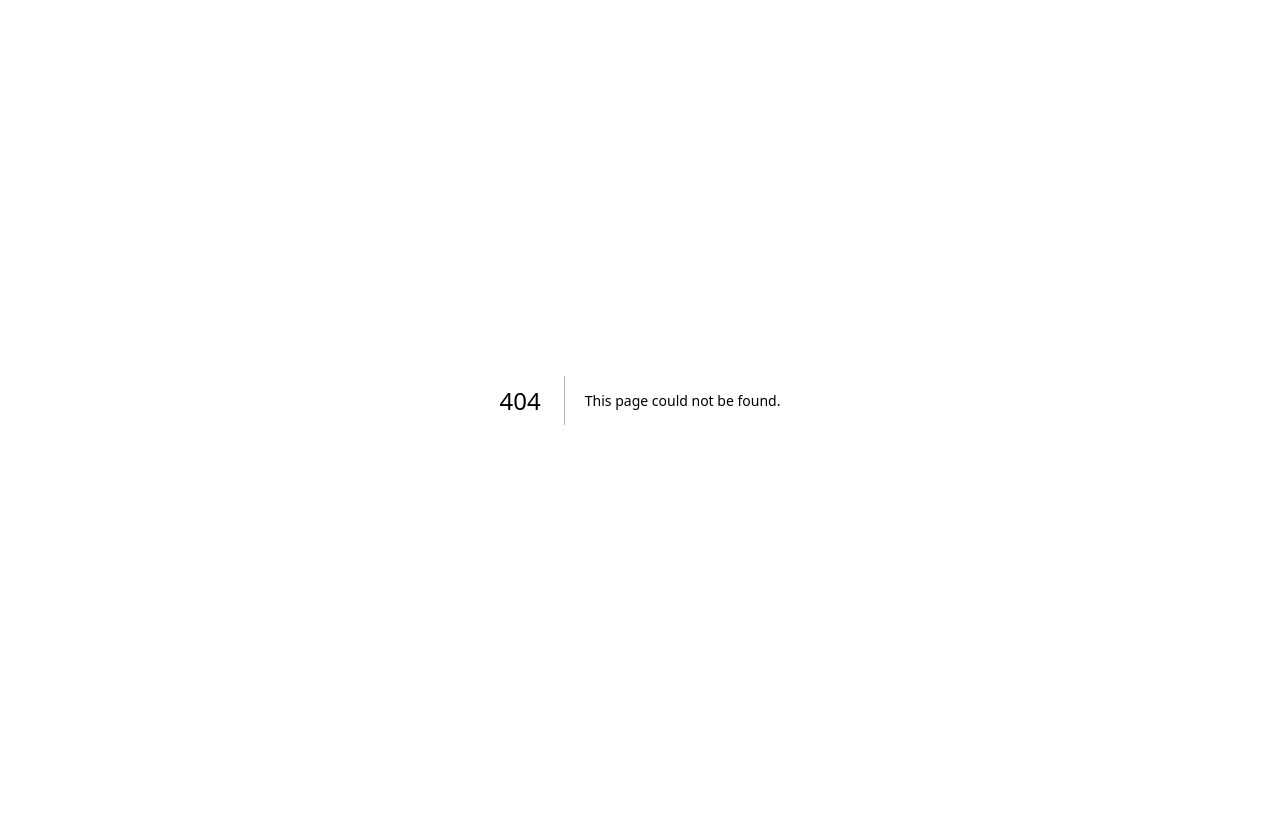
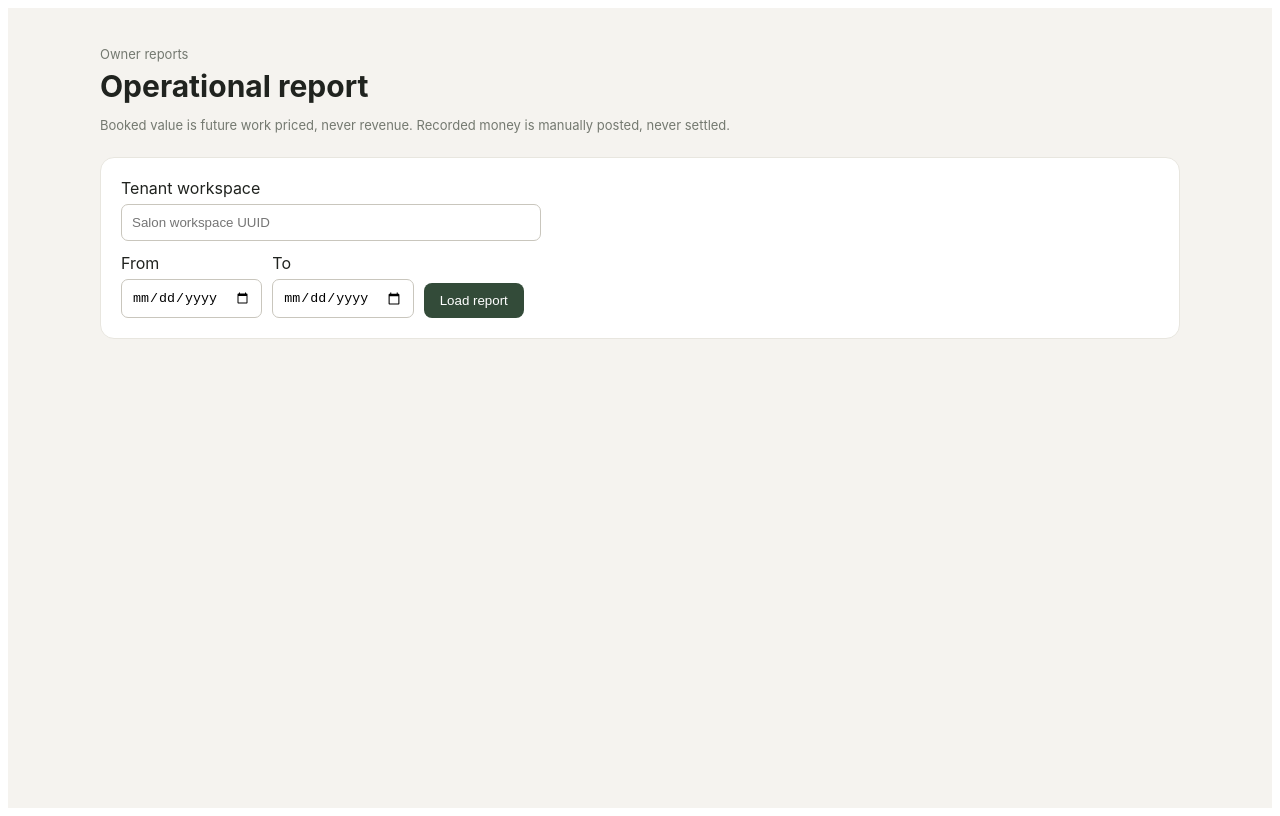
Before and after one commit to harshpgoti/salon-frontend, a Next.js app: page /reports in a window 1280 px wide. Before the commit this address had no page. Built offline with nearby package versions, Linux system fonts and the light colour scheme.

Commit message:
feat(reports): TASK-042 operational report page and proxy (FR-059)

```diff
--- /dev/null
+++ b/pages/api/reports.js
@@ -0,0 +1,71 @@
+import { randomUUID } from "crypto";
+
+// Stateless proxy, same contract as api/settings.js: forward the browser's cookies so the
+// API resolves the caller from its own session and enforces tenant scope. The proxy never
+// decides who the caller is and never trusts a tenant id from the client.
+const API_BASE = process.env.API_BASE_URL;
+const UUID = /^[0-9a-f]{8}-[0-9a-f]{4}-[0-9a-f]{4}-[0-9a-f]{4}-[0-9a-f]{12}$/i;
+const DAY = /^\d{4}-\d{2}-\d{2}$/;
+const REPORT = /^(today|operational)$/;
+
+export default async function handler(req, res) {
+  const requestId = randomUUID();
+  res.setHeader("X-Request-ID", requestId);
+
+  if (!API_BASE) {
+    return res.status(503).json({ detail: { code: "reports_service_unconfigured" } });
+  }
+  if (req.method !== "GET") {
+    res.setHeader("Allow", "GET");
+    return res.status(405).json({ detail: { code: "method_not_allowed" } });
+  }
+
+  const tenantId = req.query.tenant_id;
+  if (!tenantId || Array.isArray(tenantId) || !UUID.test(String(tenantId))) {
+    return res.status(400).json({ detail: { code: "invalid_tenant_id" } });
+  }
+  const report = String(req.query.report ?? "today");
+  if (!REPORT.test(report)) {
+    return res.status(404).json({ detail: { code: "not_found" } });
+  }
+  const params = new URLSearchParams();
+  for (const key of ["day", "date_from", "date_to", "location_id", "staff_id", "service_id"]) {
+    if (req.query[key]) params.append(key, String(req.query[key]));
+  }
+  if ((params.get("day") && !DAY.test(params.get("day")))
+    || (params.get("date_from") && !DAY.test(params.get("date_from")))
+    || (params.get("date_to") && !DAY.test(params.get("date_to")))
+    || (params.get("location_id") && !UUID.test(params.get("location_id")))
+    || (params.get("staff_id") && !UUID.test(params.get("staff_id")))
+    || (params.get("service_id") && !UUID.test(params.get("service_id")))) {
+    return res.status(400).json({ detail: { code: "invalid_filter" } });
+  }
+
+  const cookies = req.headers.cookie || "";
+  const headers = {
+    "X-Request-ID": requestId,
+    ...(cookies ? { cookie: cookies } : {}),
+    ...(req.headers.origin ? { origin: req.headers.origin } : {}),
+  };
+  const suffix = params.toString() ? `?${params}` : "";
+
+  let response;
+  try {
+    response = await fetch(new URL(`/v1/tenants/${tenantId}/reports/${report}${suffix}`, API_BASE), {
+      method: "GET", headers, redirect: "manual",
+    });
+  } catch {
+    return res.status(503).json({ detail: { code: "reports_service_unavailable" } });
+  }
+
+  const upstreamRequestId = response.headers.get("x-request-id");
+  if (upstreamRequestId) res.setHeader("X-Request-ID", upstreamRequestId);
+
+  let parsed;
+  try {
+    parsed = await response.json();
+  } catch {
+    parsed = { detail: { code: "upstream_unreadable_response" } };
+  }
+  return res.status(response.status).json(parsed);
+}
--- /dev/null
+++ b/pages/reports.jsx
@@ -0,0 +1,107 @@
+import { useCallback, useEffect, useState } from "react";
+import Head from "next/head";
+import { useRouter } from "next/router";
+
+const panel = { background: "#ffffff", border: "1px solid #e8e6df", borderRadius: 14, padding: 20, marginBottom: 18 };
+const muted = { color: "#747970", fontSize: 13 };
+const input = { display: "block", width: "100%", boxSizing: "border-box", marginTop: 6, padding: 10, border: "1px solid #c9c6bd", borderRadius: 7 };
+const button = { padding: "10px 16px", background: "#334b39", color: "#fff", border: 0, borderRadius: 8, cursor: "pointer" };
+
+function errorText(payload, fallback) {
+  const detail = payload?.detail;
+  if (typeof detail === "string") return detail;
+  if (detail?.code) return detail.code.replace(/_/g, " ");
+  return fallback;
+}
+
+const money = (minor) => `$${((minor || 0) / 100).toFixed(2)}`;
+
+// Owner operational report (TASK-042): bookings, rates, mix, clients, forecast,
+// utilization and recorded receipts — every figure defined in the response.
+export default function Reports() {
+  const router = useRouter();
+  const [tenantId, setTenantId] = useState("");
+  const [from, setFrom] = useState("");
+  const [to, setTo] = useState("");
+  const [report, setReport] = useState(null);
+  const [error, setError] = useState("");
+
+  const load = useCallback(async () => {
+    if (!tenantId || !from || !to) return;
+    setError("");
+    try {
+      const res = await fetch(`/api/reports?${new URLSearchParams({
+        tenant_id: tenantId, report: "operational", date_from: from, date_to: to })}`,
+        { credentials: "include" });
+      const body = await res.json().catch(() => null);
+      if (!res.ok) throw new Error(errorText(body, "The report could not be loaded."));
+      setReport(body);
+    } catch (err) {
+      setError(err.message || "The report could not be loaded.");
+    }
+  }, [tenantId, from, to]);
+
+  useEffect(() => {
+    if (router.isReady && router.query.tenant) setTenantId(String(router.query.tenant));
+  }, [router.isReady, router.query.tenant]);
+
+  return (
+    <div style={{ minHeight: "100vh", background: "#f5f3ef", color: "#20231f", fontFamily: "Inter, system-ui, sans-serif" }}>
+      <Head><title>Operational report — Salon Operations</title></Head>
+      <main style={{ padding: "38px 5vw", maxWidth: 1080, margin: "0 auto" }}>
+        <header style={{ marginBottom: 24 }}>
+          <div style={muted}>Owner reports</div>
+          <h1 style={{ margin: "6px 0", fontSize: 30 }}>Operational report</h1>
+          <p style={muted}>Booked value is future work priced, never revenue. Recorded money is manually posted, never settled.</p>
+        </header>
+
+        <section style={panel}>
+          <label style={{ display: "block", maxWidth: 420 }}>
+            Tenant workspace
+            <input style={input} value={tenantId} onChange={(e) => setTenantId(e.target.value.trim())}
+              placeholder="Salon workspace UUID" />
+          </label>
+          <div style={{ display: "flex", gap: 10, marginTop: 12, flexWrap: "wrap", alignItems: "flex-end" }}>
+            <label>From
+              <input style={{ ...input, maxWidth: 160 }} type="date" value={from} onChange={(e) => setFrom(e.target.value)} />
+            </label>
+            <label>To
+              <input style={{ ...input, maxWidth: 160 }} type="date" value={to} onChange={(e) => setTo(e.target.value)} />
+            </label>
+            <button type="button" style={button} onClick={load}>Load report</button>
+          </div>
+        </section>
+
+        {error && <p role="alert" style={{ ...panel, color: "#8c2626" }}>{error}</p>}
+
+        {report && (
+          <>
+            <section style={panel}>
+              <h2 style={{ fontSize: 17, margin: "0 0 6px" }}>Bookings ({report.timezone})</h2>
+              <p style={muted}>{report.bookings.total} total · completion {report.rates.completion_rate ?? "—"} · cancellation {report.rates.cancellation_rate ?? "—"} · no-show {report.rates.no_show_rate ?? "—"}</p>
+              <ul style={{ margin: "12px 0 0", paddingLeft: 20 }}>
+                {report.service_mix.map((row) => (
+                  <li key={row.service}>{row.service}: {row.bookings} bookings, {money(row.booked_minor)} booked</li>
+                ))}
+                {report.service_mix.length === 0 && <li style={muted}>No bookings in range.</li>}
+              </ul>
+              <p style={muted}>Repeat clients {report.clients.repeat_clients} · new {report.clients.new_clients} · forecast booked {money(report.forecast_booked_value_minor)}</p>
+            </section>
+
+            <section style={panel}>
+              <h2 style={{ fontSize: 17, margin: "0 0 6px" }}>Recorded receipts</h2>
+              <p style={muted}>
+                Gross {money(report.recorded_receipts.gross_minor)} · refunds {money(report.recorded_receipts.refunds_minor)} · adjustments {money(report.recorded_receipts.adjustments_minor)} · net {money(report.recorded_receipts.net_minor)}
+              </p>
+            </section>
+
+            <section style={panel}>
+              <h2 style={{ fontSize: 17, margin: "0 0 6px" }}>Definitions</h2>
+              <p style={{ ...muted, whiteSpace: "pre-wrap" }}>{report.definitions.basis} Generated {report.generated_at}.</p>
+            </section>
+          </>
+        )}
+      </main>
+    </div>
+  );
+}
```
